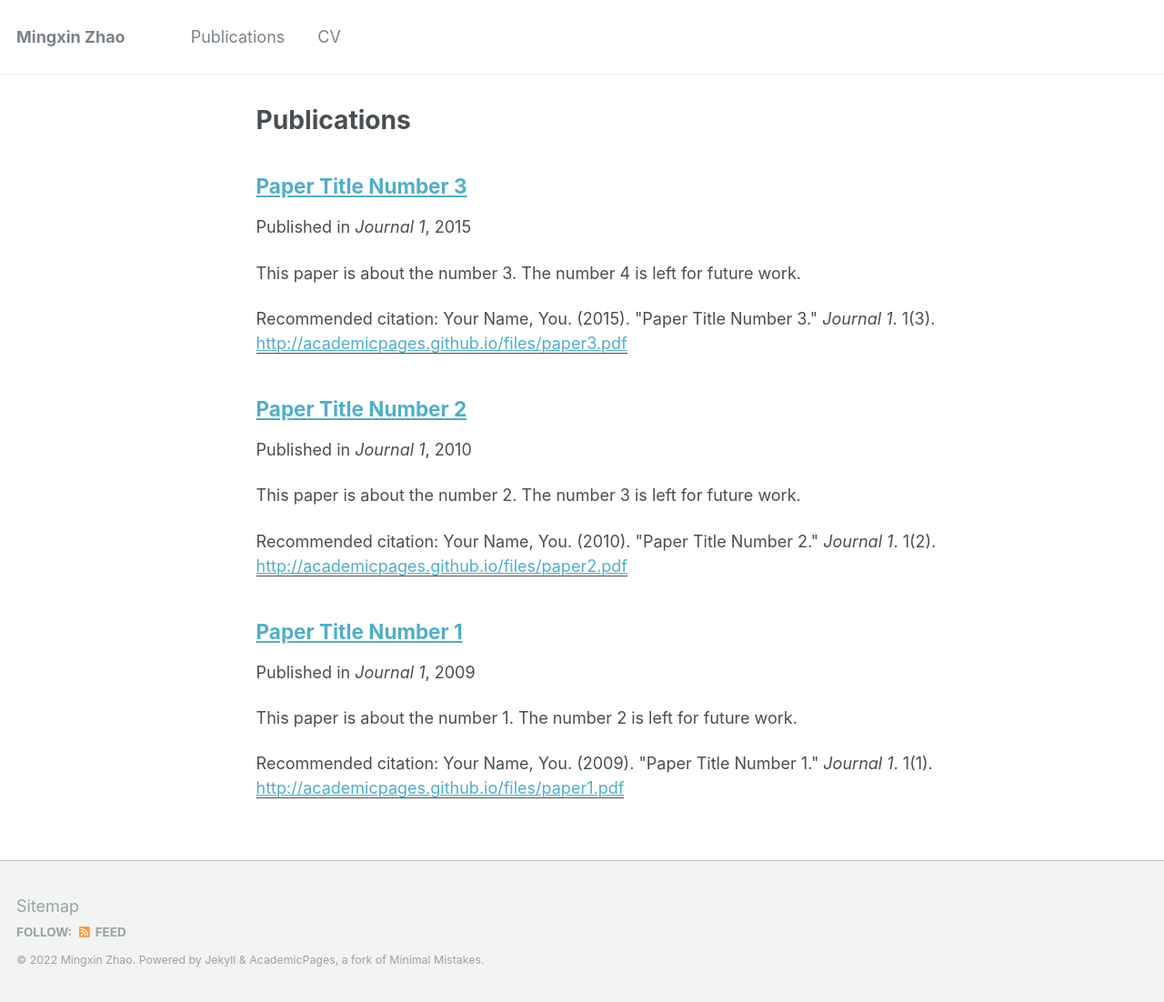
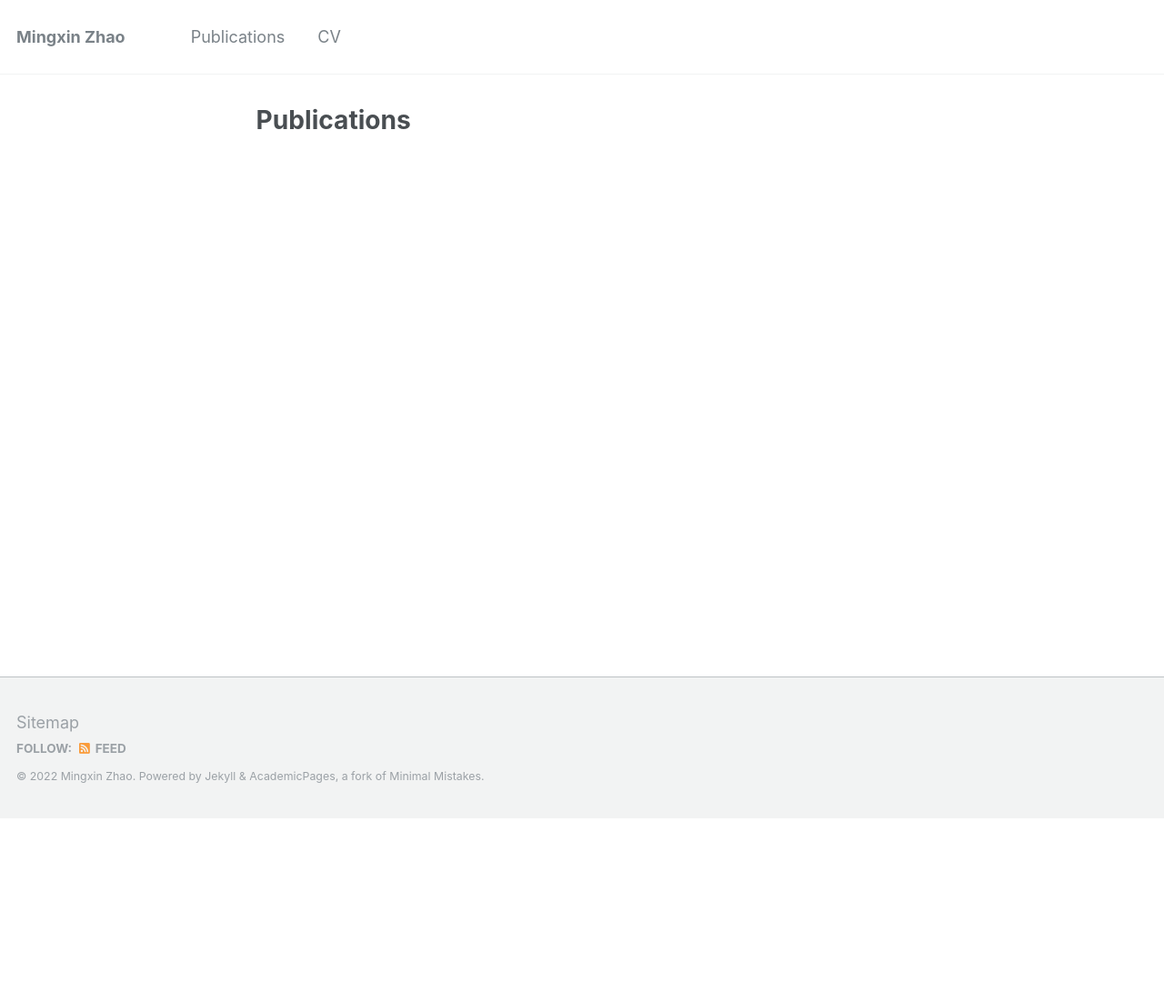
Before and after one commit to JackGittes/JackGittes.github.io, a Jekyll site: the page built from _pages/publications.md, in a window 1280 px wide. Shown: the whole page at 91% size. Built offline with Jekyll 4.4.1, drawn with Linux system fonts in a browser that asks for light colours; after the commit the page ends 900 px from its top, so only the background shows below that; some of the changed lines change nothing that is shown.

Commit message:
Update homepage.

```diff
--- a/_config.yml
+++ b/_config.yml
@@ -178,12 +178,12 @@ collections:
   teaching:
     output: true
     permalink: /:collection/:path/
-  publications:
-    output: false
-    permalink: /:collection/:path/
-  portfolio:
-    output: true
-    permalink: /:collection/:path/
+  # publications:
+  #   output: false
+  #   permalink: /:collection/:path/
+  # portfolio:
+  #   output: true
+  #   permalink: /:collection/:path/
   talks:
     output: true
     permalink: /:collection/:path/
```
